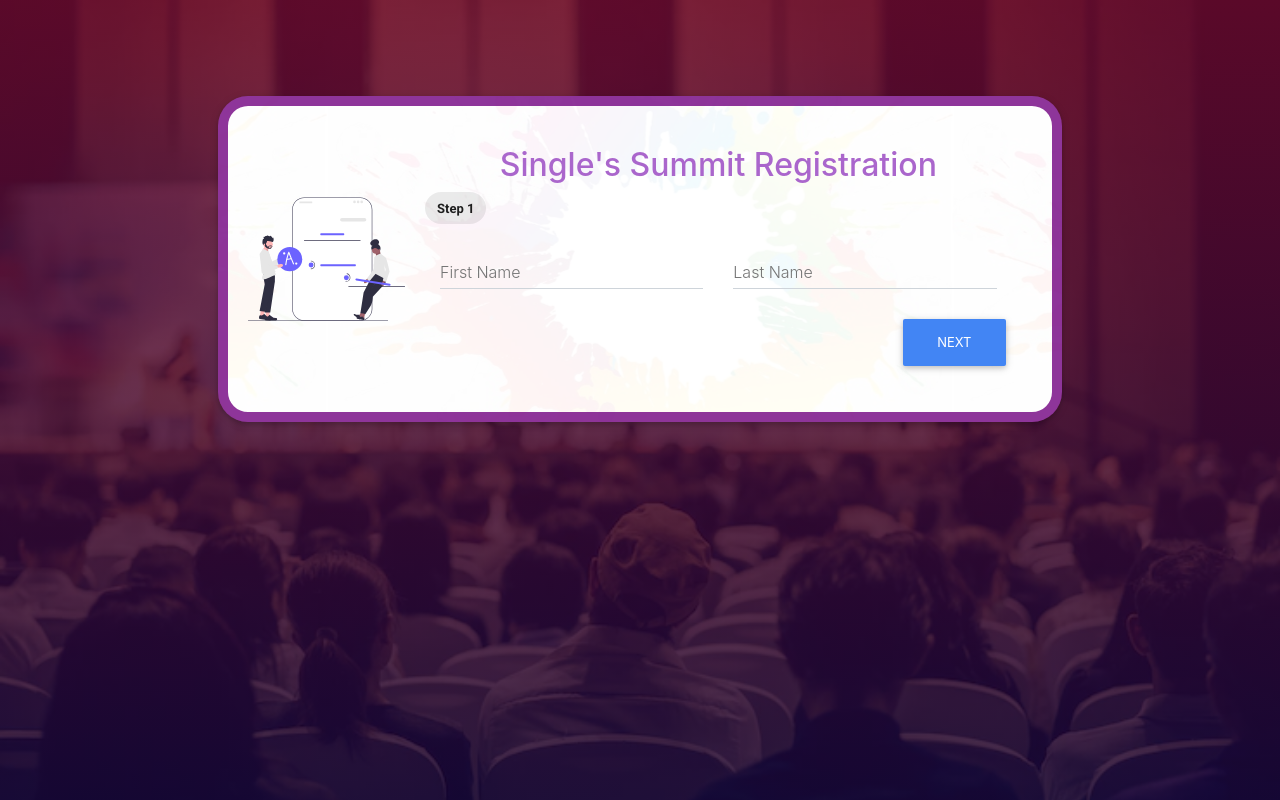
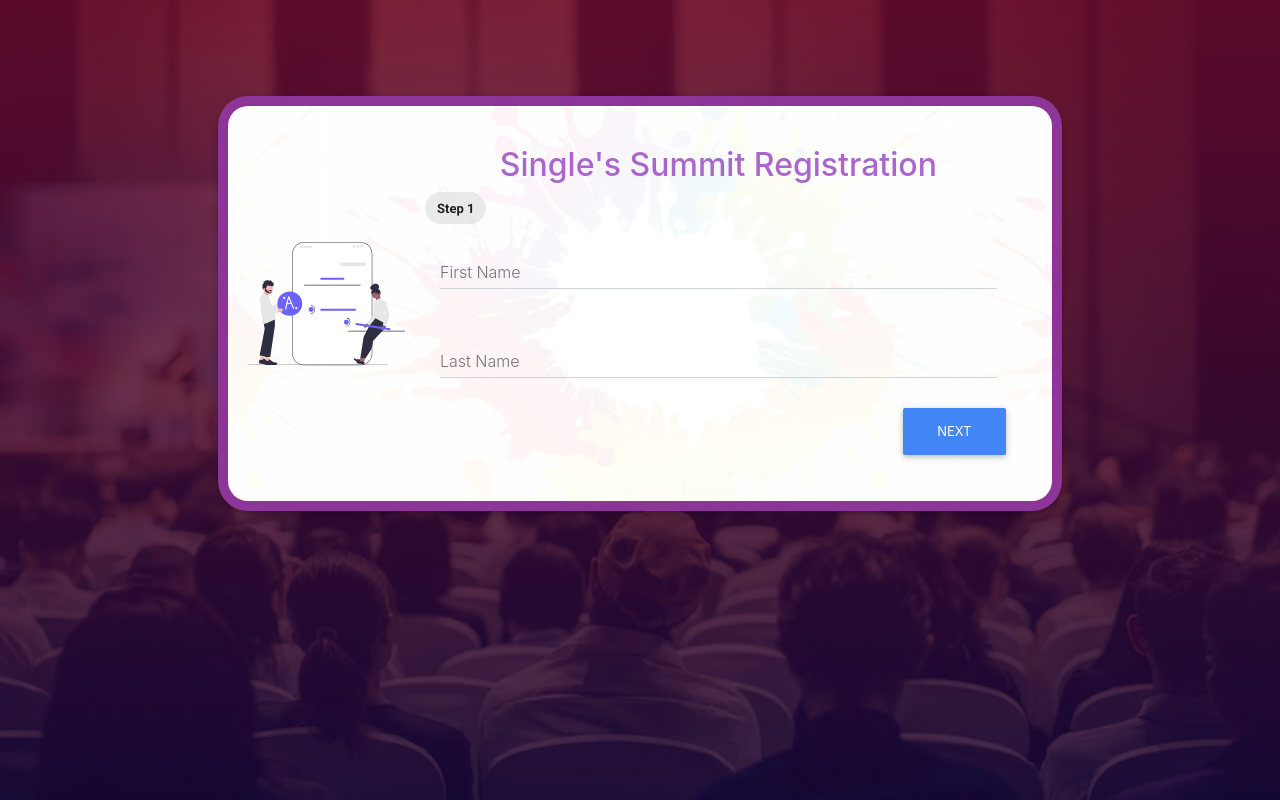
Before and after one commit to sirnobys/ss-ui, a React (Create React App) app: page / in a window 1280 px wide. Built offline with nearby package versions, Linux system fonts and the light colour scheme.

Commit message:
updated layout

```diff
--- a/src/components/forms/Wizard.jsx
+++ b/src/components/forms/Wizard.jsx
@@ -167,14 +167,14 @@ function Step1(props) {
   return (
     <MDBContainer>
       <MDBRow>
-        <MDBCol lg="6" md="6" sm="12">
+        <MDBCol lg="12" md="12" sm="12">
           <MDBInput
             label="First Name"
             type="text"
             required
           />
         </MDBCol>
-        <MDBCol lg="6" md="6" sm="12">
+        <MDBCol lg="12" md="12" sm="12">
           <MDBInput label="Last Name" type="text" required />
         </MDBCol>
       </MDBRow>
@@ -189,10 +189,10 @@ function Step2(props) {
   return (
     <MDBContainer>
       <MDBRow>
-        <MDBCol lg="6" md="6" sm="12">
+        <MDBCol lg="12" md="12" sm="12">
           <MDBInput label="Email" type="text" required />
         </MDBCol>
-        <MDBCol lg="6" md="6" sm="12">
+        <MDBCol lg="12" md="12" sm="12">
           <MDBInput label="Telephone" type="text" required />
         </MDBCol>
       </MDBRow>
```
